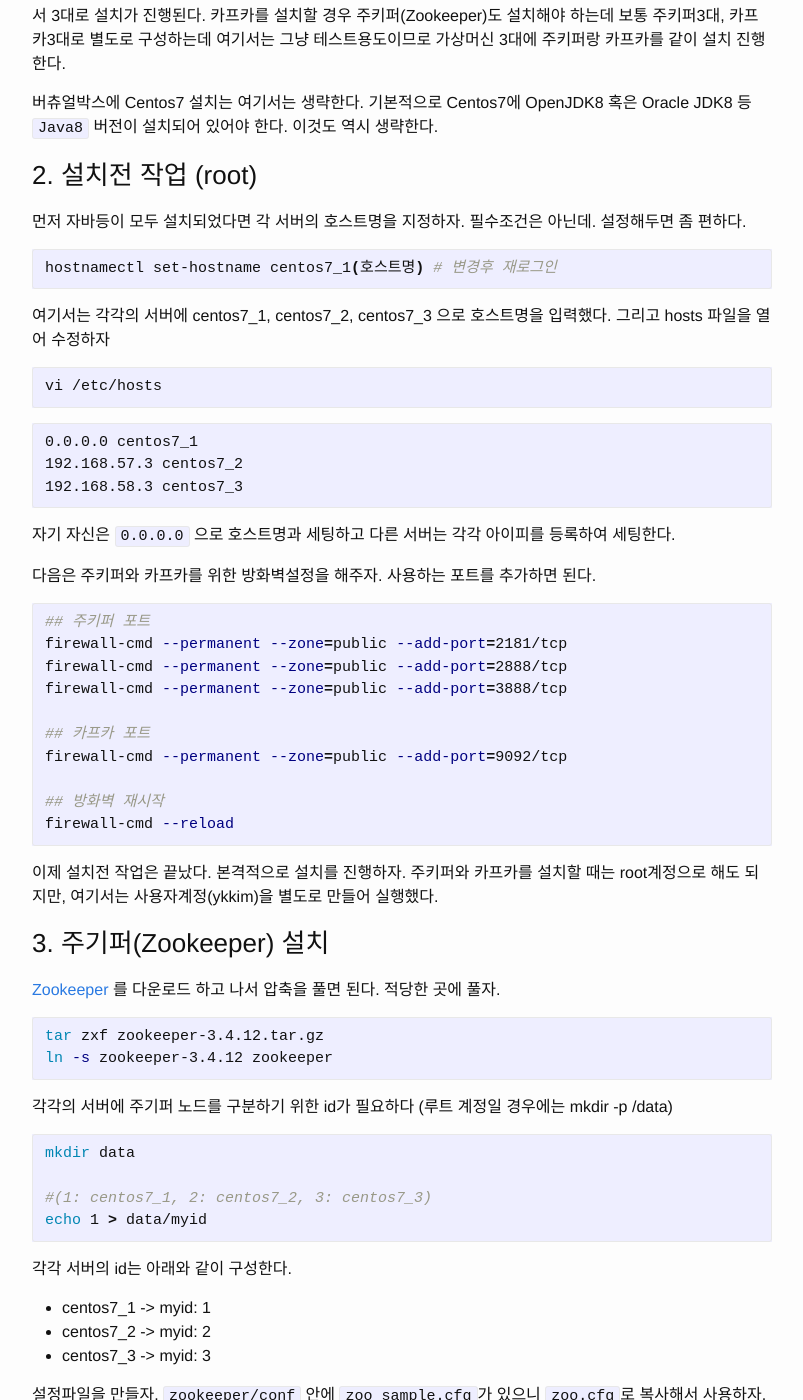
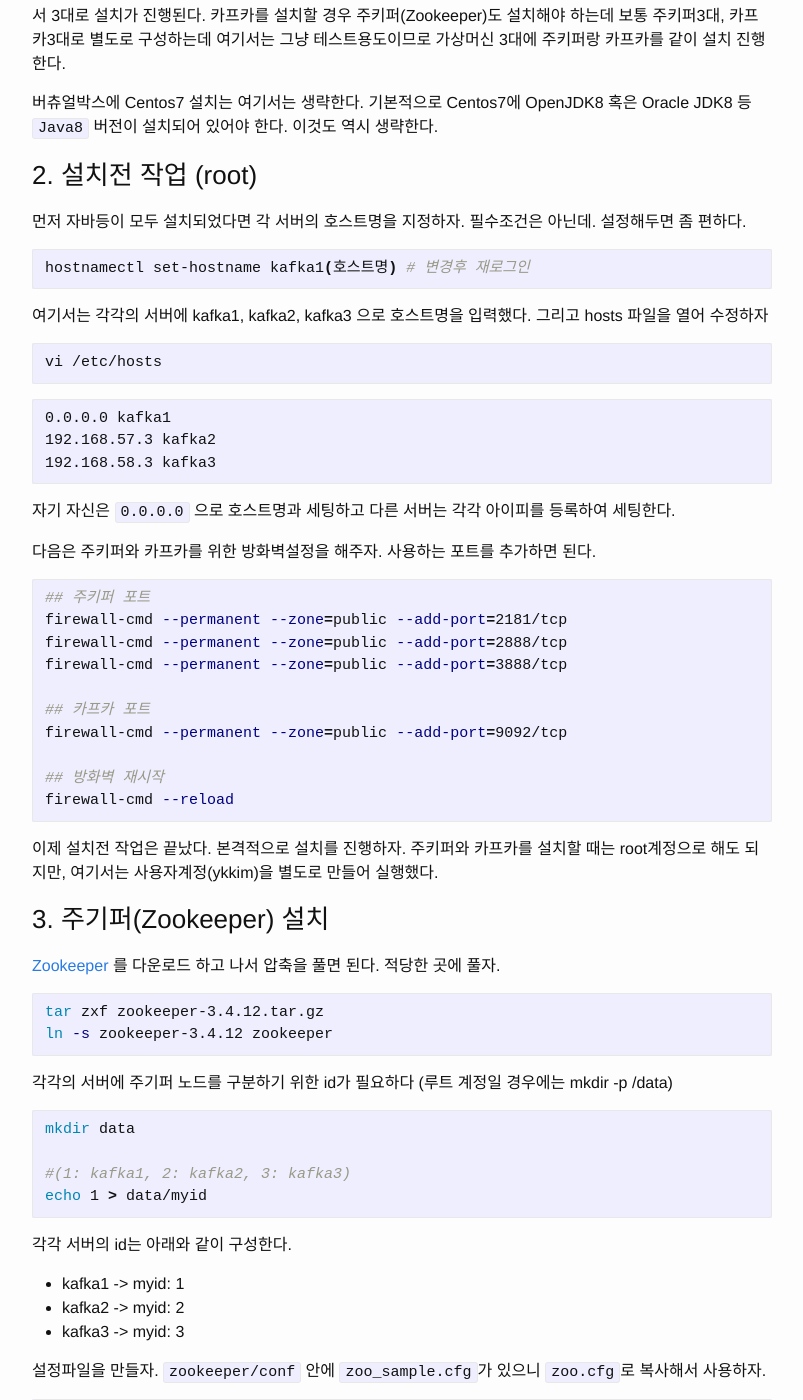
Before and after one commit to seco/yookeun.github.io, a Jekyll site: the page built from _posts/2018-07-01-kafka-install.md, in a window 1280 px wide and 1400 px high, scrolled down 269 px. Shown: the whole window, without its empty margins (238-1041 px from the left). Built offline with Jekyll 4.4.1, drawn with Linux system fonts in a browser that asks for light colours; comment, search, counter and statistics services are not loaded; some of the changed text lies outside the part shown.

Commit message:
kafka modified

````diff
--- a/_posts/2018-07-01-kafka-install.md
+++ b/_posts/2018-07-01-kafka-install.md
@@ -16,19 +16,19 @@ categories: kafka
 먼저 자바등이 모두 설치되었다면 각 서버의 호스트명을 지정하자. 필수조건은 아닌데. 설정해두면 좀 편하다.
 
 ```bash
-hostnamectl set-hostname centos7_1(호스트명) # 변경후 재로그인
+hostnamectl set-hostname kafka1(호스트명) # 변경후 재로그인
 ```
 
-여기서는 각각의 서버에 centos7_1, centos7_2, centos7_3 으로 호스트명을 입력했다.  그리고 hosts 파일을 열어 수정하자
+여기서는 각각의 서버에 kafka1, kafka2, kafka3 으로 호스트명을 입력했다.  그리고 hosts 파일을 열어 수정하자
 
 ```bash
 vi /etc/hosts
 ```
 
 ```bash
-0.0.0.0 centos7_1
-192.168.57.3 centos7_2
-192.168.58.3 centos7_3
+0.0.0.0 kafka1
+192.168.57.3 kafka2
+192.168.58.3 kafka3
 ```
 
 자기 자신은 `0.0.0.0` 으로 호스트명과 세팅하고 다른 서버는 각각 아이피를 등록하여 세팅한다.
@@ -64,14 +64,14 @@ ln -s zookeeper-3.4.12 zookeeper
 ```bash
 mkdir data
 
-#(1: centos7_1, 2: centos7_2, 3: centos7_3)
+#(1: kafka1, 2: kafka2, 3: kafka3)
 echo 1 > data/myid
 ```
 
 각각 서버의 id는 아래와 같이 구성한다.
-- centos7_1 -> myid: 1
-- centos7_2 -> myid: 2
-- centos7_3 -> myid: 3
+- kafka1 -> myid: 1
+- kafka2 -> myid: 2
+- kafka3 -> myid: 3
 
 설정파일을 만들자. `zookeeper/conf` 안에 `zoo_sample.cfg`가 있으니 `zoo.cfg`로 복사해서 사용하자.
 
@@ -114,9 +114,9 @@ maxClientCnxns=60
 # Purge task interval in hours
 # Set to "0" to disable auto purge feature
 #autopurge.purgeInterval=1
-server.1=centos7_1:2888:3888
-server.2=centos7_2:2888:3888
-server.3=centos7_3:2888:3888
+server.1=kafka1:2888:3888
+server.2=kafka2:2888:3888
+server.3=kafka3:2888:3888
 ```
 
 이제 실행시켜보자.
@@ -211,7 +211,7 @@ log.dirs=/home/ykkim/data1,/home/ykkim/data2
 ############################# Zookeeper #############################
 ## 주기퍼 연결설정
 ## 서버1호스트명:서버1포트,서버2호스트명:서버2포트,서버3호스트명:서버2포트/주기퍼노드명
-zookeeper.connect=centos7_1:2181,centos7_2:2181,centos7_3:2181/ykkim-kafka
+zookeeper.connect=kafka1:2181,kafka2:2181,kafka3:2181/ykkim-kafka
 
 ```
 `zookeeper.connect` 에서 마지막 `/ykkim-kafka`는 주기퍼노드명이다. 작성하지 않으면 주기퍼 루트노드에 저장된다. 그렇게 되면 관리하기가 어려우므로 이렇게 별도로 노드명을 기재해준다. 이제 실행해보자.
@@ -310,13 +310,13 @@ ls /ykkim-kafka/brokers/ids
  잘되었으면 `quit` 로 빠져나온다. 다음은 카프카에 토픽을 생성하도록 하자. `ykkim-topic` 이라는 토픽을 생성한다. 토픽은 카프카에서 `kafka-topics.sh` 를 이용해서 생성한다.
 
 ```bash
-./kafka/bin/kafka-topics.sh --zookeeper centos7_1:2181,centos7_2:2181,centos7_3:2181/ykkim-kafka --replication-factor 1 --partitions 1 --topic ykkim-topic --create
+./kafka/bin/kafka-topics.sh --zookeeper kafka1:2181,kafka2:2181,kafka3:2181/ykkim-kafka --replication-factor 1 --partitions 1 --topic ykkim-topic --create
 ```
 
 그런 다음  카프카 프로듀서(kafka-console-producer.sh)를 통해서 접속한다.
 
 ```bash
-./kafka/bin/kafka-console-producer.sh --broker-list centos7_1:9092,centos7_2:9092,centos7_3:9092 --topic ykkim-topic
+./kafka/bin/kafka-console-producer.sh --broker-list kafka1:9092,kafka2:9092,kafka3:9092 --topic ykkim-topic
 ```
 
 엔터를 치고 기다려면 > 프롬포트가 깜빡인다. 그러면 메시지를 입력하자.
@@ -330,7 +330,7 @@ ls /ykkim-kafka/brokers/ids
 그리고 나서 카프카 컨슈머(kafka-console-consumer.sh)에서 해당 토픽에 메시지를 읽어보도록 하자.
 
 ```bash
-./kafka/bin/kafka-console-consumer.sh --bootstrap-server centos7_1:9092,centos7_2:9092,centos7_3:9092 --topic ykkim-topic --from-beginning
+./kafka/bin/kafka-console-consumer.sh --bootstrap-server kafka1:9092,kafka2:9092,kafka3:9092 --topic ykkim-topic --from-beginning
 ```
 
 엔터를 치면 프로듀서에 입력된 값이 컨슈머에서 읽어오는 것을 확인할 수 있다. 다른 클러스트에서도 확인이 가능하다.
````
Also changed, not shown: other parts of _posts/2018-07-01-kafka-install.md (+11 -11 lines).
